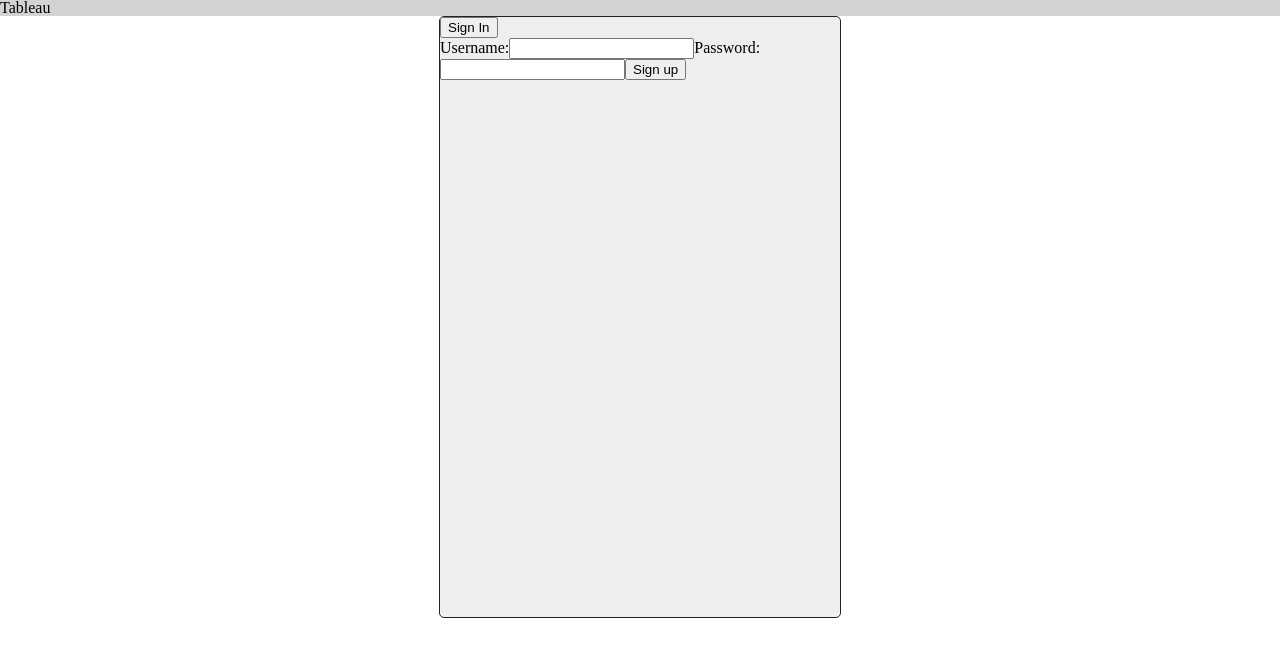
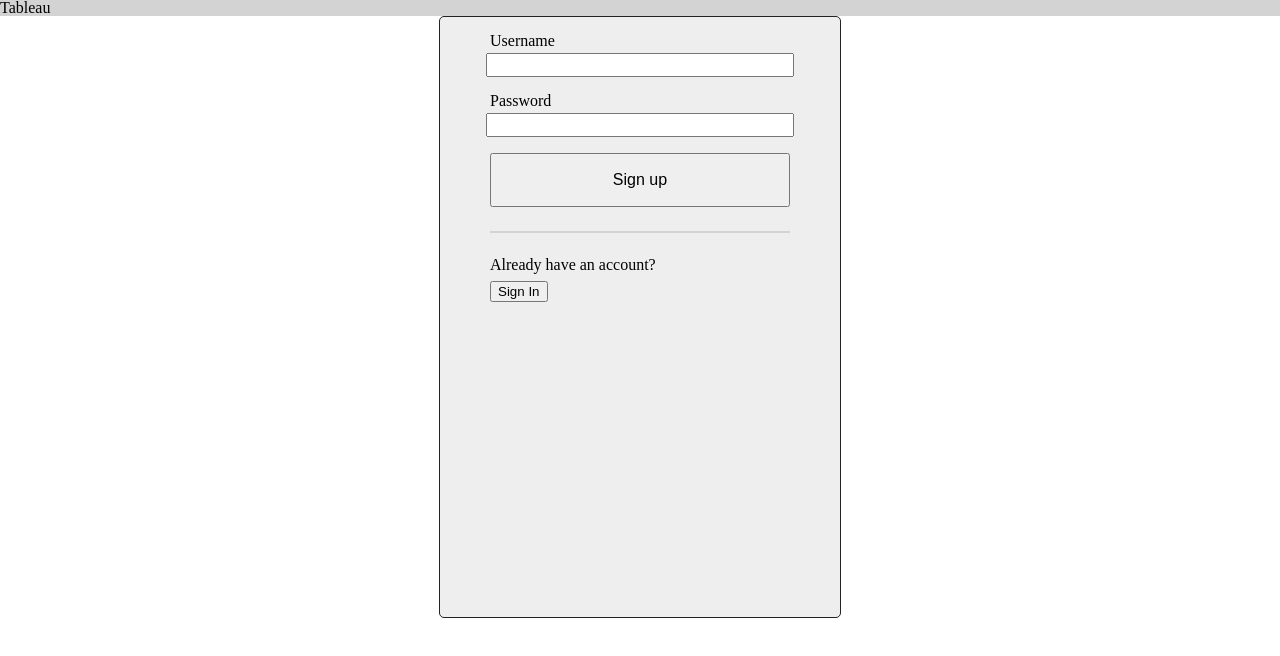
Before and after one commit to tableau-app/app, a React (Create React App) app: page / in a window 1280 px wide. Shown: the top 656 px of the page. Built offline with nearby package versions, Linux system fonts and the light colour scheme.

Commit message:
landing page styling

```diff
--- a/src/components/Auth.js
+++ b/src/components/Auth.js
@@ -4,6 +4,20 @@ import { connect } from 'react-redux';
 import styled from 'styled-components';
 import Credentials from './Credentials';
 import { signup, signin } from '../actions';
+
+const Div = styled.div`
+  width: 75%;
+  margin: 0 auto;
+`;
+
+const P = styled.p`
+  margin: .5em 0;
+`;
+
+const Hr = styled.hr`
+  margin: 1.5em auto;
+  border: 1px solid lightgrey;
+`;
 
 const Error = styled.pre`
   color: red;
@@ -28,15 +42,21 @@ class Auth extends Component {
         {this.state.signupForm
           ?
           <div>
-            <button onClick={() => this.setState({ signupForm: false })}>
-              Sign In</button>
             <Credentials callToAction="Sign up" submit={signup} />
+            <Div>
+              <Hr />
+              <P>Already have an account?</P>
+              <button onClick={() => this.setState({ signupForm: false })}>Sign In</button>
+            </Div>
           </div>
           :
           <div>
-            <p>Not yet registered<button onClick={() => this.setState({ signupForm: true })}>
-            Sign Up</button></p>
             <Credentials callToAction="Sign in" submit={signin} />
+            <Div>
+              <Hr />
+              <P>Not yet registered?</P>
+              <button onClick={() => this.setState({ signupForm: true })}>Sign Up</button>
+            </Div>
           </div>
         }
       </div>
--- a/src/components/Credentials.js
+++ b/src/components/Credentials.js
@@ -1,4 +1,27 @@
 import React from 'react';
+import styled from 'styled-components';
+
+const Label = styled.label`
+  display: block;
+  margin: 1em auto .25em auto;
+  width: 75%;
+`;
+
+const Input = styled.input`
+  display: block;
+  width: 75%;
+  margin: 0 auto;
+  font-size: 1em;
+`;
+
+const Button = styled.button`
+  display: block;
+  width: 75%;
+  margin: 1em auto;
+  padding-top: 1em;
+  padding-bottom: 1em;
+  font-size: 1em;
+`;
 
 export default function Credentials({ submit, callToAction }) {
   return (
@@ -14,9 +37,11 @@ export default function Credentials({ submit, callToAction }) {
         submit(data);
         e.target.reset();
       }}>
-        <label>Username:<input type="text" name="username" /></label>
-        <label>Password:<input type="password" name="password" /></label>
-        <button type="submit">{callToAction}</button>
+        <Label>Username</Label>
+        <Input type="text" name="username" />
+        <Label>Password</Label>
+        <Input type="password" name="password" />
+        <Button type="submit">{callToAction}</Button>
       </form>
     </div>
   );
```
